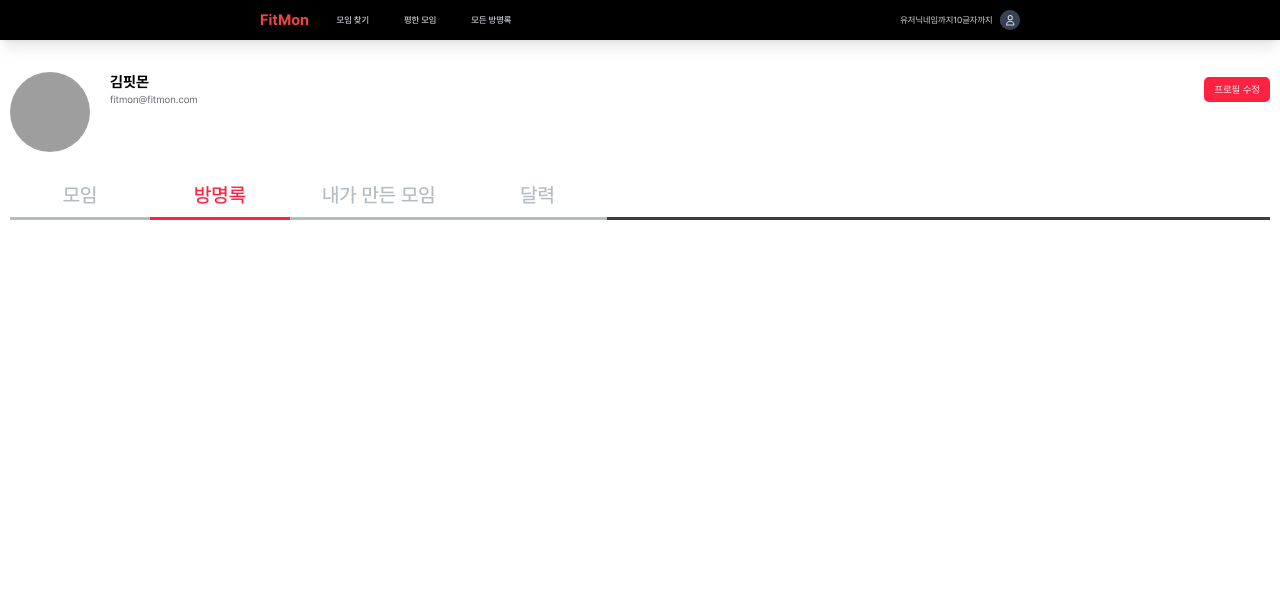
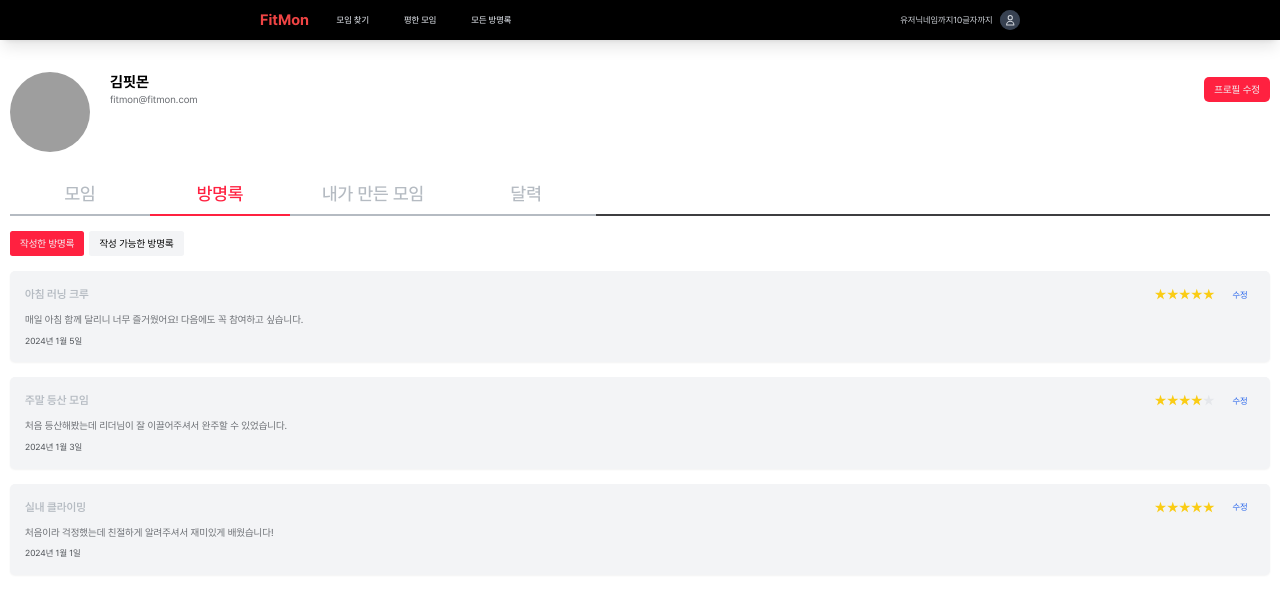
Before and after one commit to FESI06-project/-frontend, a Next.js app: page /mypage/1 in a window 1280 px wide. Both pictures are taken after a click on the button "방명록". Shown: the top 596 px of the page. Built offline with nearby package versions, Linux system fonts and the light colour scheme; grey boxes are pictures that could not be loaded.

Commit message:
🚚 rename: 마이페이지 컴포넌트 정리리

```diff
--- a/src/components/Tab.tsx
+++ b/src/components/Tab.tsx
@@ -22,17 +22,17 @@ export default function Tab({
   return (
     <div className={`w-full ${className}`}>
       <div className="flex items-center justify-between">
-        <div className="flex border-b-[3px] border-dark-400 w-full">
+        <div className="flex border-b-[2px] border-dark-400 w-full">
           <div className="flex">
             {items.map((item) => (
               <button
                 key={item.id}
                 onClick={() => handleTabClick(item.id)}
                 className={`
-                  px-[32px] py-3 text-[2rem] font-medium min-w-[140px] border-b-[3px]
+                  px-[32px] py-3 text-[1.8rem] font-medium min-w-[140px] border-b-[2px]
                   ${currentTab === item.id
-                    ? 'text-primary border-primary -mb-[3px]'
-                    : 'text-dark-700 border-dark-700 -mb-[3px]'
+                    ? 'text-primary border-primary -mb-[2px]'
+                    : 'text-dark-700 border-dark-700 -mb-[2px]'
                   }
                 `}
               >
--- a/src/pages/mypage/[memberId].tsx
+++ b/src/pages/mypage/[memberId].tsx
@@ -1,13 +1,13 @@
 // pages/mypage/[memberId].tsx
 import { useRouter } from 'next/router';
 import Tab from '@/components/Tab';
-import Profile from './components/Profile';
-import GatheringTab from './components/GatheringTab';
-import GuestbookTab from './components/GuestbookTab';
-import MyGatheringTab from './components/MyGatheringTab';
-import CalendarTab from './components/CalendarTab';
+import Profile from './components/profile/Profile';
+import GatheringTab from './components/gathering/GatheringTab';
+import GuestbookTab from './components/guest_book/GuestbookTab';
+import MyGatheringTab from './components/my_gathering/MyGatheringTab';
+import CalendarTab from './components/calendar/CalendarTab';
 import { useState } from 'react';
-import type { TabItem, UserProfile, GatheringItem } from '@/types';
+import type { TabItem, UserProfile, GatheringItem, GuestbookItem } from '@/types';
 
 const MY_PAGE_TABS: TabItem[] = [
   { id: 'gathering', label: '모임' },
@@ -42,6 +42,32 @@ export default function MyPage() {
     }
   ];
 
+  const guestbooks: GuestbookItem[] = [
+    {
+      guestbookId: 1,
+      gatheringId: 101,
+      gatheringTitle: '아침 러닝 크루',
+      content: '매일 아침 함께 달리니 너무 즐거웠어요! 다음에도 꼭 참여하고 싶습니다.',
+      rating: 5,
+      createdAt: '2024-01-05'
+    },
+    {
+      guestbookId: 2,
+      gatheringId: 102,
+      gatheringTitle: '주말 등산 모임',
+      content: '처음 등산해봤는데 리더님이 잘 이끌어주셔서 완주할 수 있었습니다.',
+      rating: 4,
+      createdAt: '2024-01-03'
+    },
+    {
+      guestbookId: 3,
+      gatheringId: 103,
+      gatheringTitle: '실내 클라이밍',
+      content: '처음이라 걱정했는데 친절하게 알려주셔서 재미있게 배웠습니다!',
+      rating: 5,
+      createdAt: '2024-01-01'
+    }
+  ];
   const handleTabChange = (id: TabItem['id']) => {
     setCurrentTab(id);
   };
@@ -78,7 +104,7 @@ export default function MyPage() {
             />
           )}
           {currentTab === 'guestbook' && (
-            <GuestbookTab guestbooks={[]} />
+            <GuestbookTab guestbooks={guestbooks} />
           )}
           {currentTab === 'myGathering' && (
             <MyGatheringTab
--- a/src/pages/mypage/components/GuestbookTab.tsx
+++ /dev/null
@@ -1,33 +0,0 @@
-// src/components/mypage/GuestbookTab.tsx
-interface GuestbookItem {
-    guestbookId: number;
-    gatheringId: number;
-    gatheringTitle: string;
-    content: string;
-    rating: number;
-    createdAt: string;
-  }
-
-  interface GuestbookTabProps {
-    guestbooks: GuestbookItem[];
-  }
-
-  export default function GuestbookTab({ guestbooks }: GuestbookTabProps) {
-    return (
-      <div className="space-y-4">
-        {guestbooks.map(guestbook => (
-          <div
-            key={guestbook.guestbookId}
-            className="p-4 bg-white rounded-lg"
-          >
-            <h3 className="font-medium mb-2">{guestbook.gatheringTitle}</h3>
-            <p className="text-dark-600">{guestbook.content}</p>
-            <div className="mt-2 text-sm text-dark-500">
-              <span>★ {guestbook.rating}</span>
-              <span className="ml-4">{guestbook.createdAt}</span>
-            </div>
-          </div>
-        ))}
-      </div>
-    );
-  }
--- /dev/null
+++ b/src/pages/mypage/components/calendar/CalendarTab.tsx
@@ -0,0 +1,35 @@
+interface CalendarEvent {
+  gatheringId: number;
+  gatheringTitle: string;
+  startDate: string;
+  endDate: string;
+  isHost: boolean;
+}
+
+interface CalendarTabProps {
+  events: CalendarEvent[];
+}
+
+export default function CalendarTab({ events }: CalendarTabProps) {
+  return (
+    <div className="bg-white rounded-lg p-4">
+      {/* 달력 구현은 추후에 라이브러리 사용하여 구현 */}
+      <div className="text-center text-dark-600">
+        달력 구현 예정
+      </div>
+      <div className="mt-4 space-y-2">
+        {events.map(event => (
+          <div
+            key={event.gatheringId}
+            className="flex justify-between items-center p-2 border-b border-dark-300"
+          >
+            <span>{event.gatheringTitle}</span>
+            <span className="text-sm text-dark-500">
+              {`${event.startDate} ~ ${event.endDate}`}
+            </span>
+          </div>
+        ))}
+      </div>
+    </div>
+  );
+}
--- a/src/pages/mypage/components/GatheringTab.tsx
+++ b/src/pages/mypage/components/gathering/GatheringTab.tsx
@@ -1,4 +1,3 @@
-// src/components/mypage/GatheringTab.tsx
 import { GatheringItem } from '@/types';
 
 interface GatheringTabProps {
--- /dev/null
+++ b/src/pages/mypage/components/guest_book/GuestbookModal.tsx
@@ -0,0 +1,69 @@
+import { useState } from 'react';
+import type { GuestbookItem } from '@/types';
+
+interface GuestbookModalProps {
+  isOpen: boolean;
+  onClose: () => void;
+  initialData?: GuestbookItem;
+}
+
+export default function GuestbookModal({
+  isOpen,
+  onClose,
+  initialData
+}: GuestbookModalProps) {
+  const [rating, setRating] = useState(initialData?.rating || 0);
+  const [hoveredRating, setHoveredRating] = useState(0);
+
+  if (!isOpen) return null;
+
+  return (
+    <div className="fixed inset-0 bg-black bg-opacity-50 flex items-center justify-center z-50">
+      <div className="bg-white rounded-lg p-6 w-full max-w-lg">
+        <div className="flex justify-between items-center mb-4">
+          <h2 className="text-xl font-bold">방명록 작성</h2>
+          <button onClick={onClose} className="text-dark-500">✕</button>
+        </div>
+
+        <div className="mb-4">
+          <label className="block text-sm font-medium mb-2">별점</label>
+          <div className="flex space-x-2">
+            {[1, 2, 3, 4, 5].map((num) => (
+              <button
+                key={num}
+                onMouseEnter={() => setHoveredRating(num)}
+                onMouseLeave={() => setHoveredRating(0)}
+                onClick={() => setRating(num)}
+                className={`text-2xl transition-colors ${
+                  num <= (hoveredRating || rating) ? 'text-yellow-400' : 'text-gray-200'
+                }`}
+              >
+                ★
+              </button>
+            ))}
+          </div>
+          <p className="text-sm text-gray-500 mt-1">
+            {rating > 0 ? `${rating}점을 선택하셨습니다` : '별점을 선택해주세요'}
+          </p>
+        </div>
+
+        <div className="mb-4">
+          <label className="block text-sm font-medium mb-2">내용</label>
+          <textarea
+            className="w-full p-2 border border-gray-300 rounded-lg"
+            rows={4}
+            defaultValue={initialData?.content}
+          />
+        </div>
+
+        <div className="flex justify-end">
+          <button
+            className="px-4 py-2 text-white bg-primary rounded hover:bg-opacity-90"
+          >
+            확인
+          </button>
+        </div>
+      </div>
+    </div>
+  );
+}
--- /dev/null
+++ b/src/pages/mypage/components/guest_book/GuestbookTab.tsx
@@ -0,0 +1,96 @@
+import { useState } from 'react';
+import GuestbookModal from './GuestbookModal';
+import { GuestbookItem } from '@/types';
+interface GuestbookTabProps {
+  guestbooks: GuestbookItem[];
+}
+
+export default function GuestbookTab({ guestbooks }: GuestbookTabProps) {
+  const [showWritten, setShowWritten] = useState(true);
+  const [modalOpen, setModalOpen] = useState(false);
+  const [selectedGuestbook, setSelectedGuestbook] = useState<GuestbookItem | null>(null);
+
+  const handleEditClick = (guestbook: GuestbookItem) => {
+    setSelectedGuestbook(guestbook);
+    setModalOpen(true);
+  };
+
+  return (
+    <div>
+      <div className="flex justify-between items-center mb-6">
+        <div className="flex space-x-2">
+          <button
+            onClick={() => setShowWritten(true)}
+            className={`px-4 py-2 rounded ${
+              showWritten ? 'bg-primary text-white' : 'bg-gray-100'
+            }`}
+          >
+            작성한 방명록
+          </button>
+          <button
+            onClick={() => setShowWritten(false)}
+            className={`px-4 py-2 rounded ${
+              !showWritten ? 'bg-primary text-white' : 'bg-gray-100'
+            }`}
+          >
+            작성 가능한 방명록
+          </button>
+        </div>
+      </div>
+
+      <div className="space-y-6">
+        {guestbooks.map(guestbook => (
+          <div
+            key={guestbook.guestbookId}
+            className="p-6 bg-white rounded-lg shadow-sm hover:shadow-md transition-shadow"
+          >
+            <div className="flex justify-between items-start mb-3">
+              <h3 className="text-lg font-semibold text-dark-700">
+                {guestbook.gatheringTitle}
+              </h3>
+              <div className="flex items-center space-x-4">
+                <div className="flex">
+                  {[...Array(5)].map((_, index) => (
+                    <span
+                      key={index}
+                      className={`text-xl ${
+                        index < guestbook.rating ? 'text-yellow-400' : 'text-gray-200'
+                      }`}
+                    >
+                      ★
+                    </span>
+                  ))}
+                </div>
+                <button
+                  onClick={() => handleEditClick(guestbook)}
+                  className="text-sm px-3 py-1 text-blue-600 hover:bg-blue-50 rounded"
+                >
+                  수정
+                </button>
+              </div>
+            </div>
+            <p className="text-dark-600 mb-3 leading-relaxed">
+              {guestbook.content}
+            </p>
+            <div className="text-sm text-dark-500">
+              {new Date(guestbook.createdAt).toLocaleDateString('ko-KR', {
+                year: 'numeric',
+                month: 'long',
+                day: 'numeric'
+              })}
+            </div>
+          </div>
+        ))}
+      </div>
+
+      <GuestbookModal
+        isOpen={modalOpen}
+        onClose={() => {
+          setModalOpen(false);
+          setSelectedGuestbook(null);
+        }}
+        initialData={selectedGuestbook || undefined}
+      />
+    </div>
+  );
+}
--- a/src/pages/mypage/components/MyGatheringTab.tsx
+++ b/src/pages/mypage/components/my_gathering/MyGatheringTab.tsx
@@ -1,4 +1,3 @@
-// src/components/mypage/MyGatheringTab.tsx
 interface MyGatheringItem {
     gatheringId: number;
     gatheringTitle: string;
--- a/src/pages/mypage/components/Profile.tsx
+++ b/src/pages/mypage/components/profile/Profile.tsx
@@ -1,4 +1,3 @@
-// src/components/Profile.tsx
 import type { UserProfile } from '@/types';
 
 interface ProfileProps {
```
Also changed, not shown: src/pages/mypage/components/CalendarTab.tsx (deleted, +0 -36 lines), src/types/index.d.ts (+8 -0 lines).
